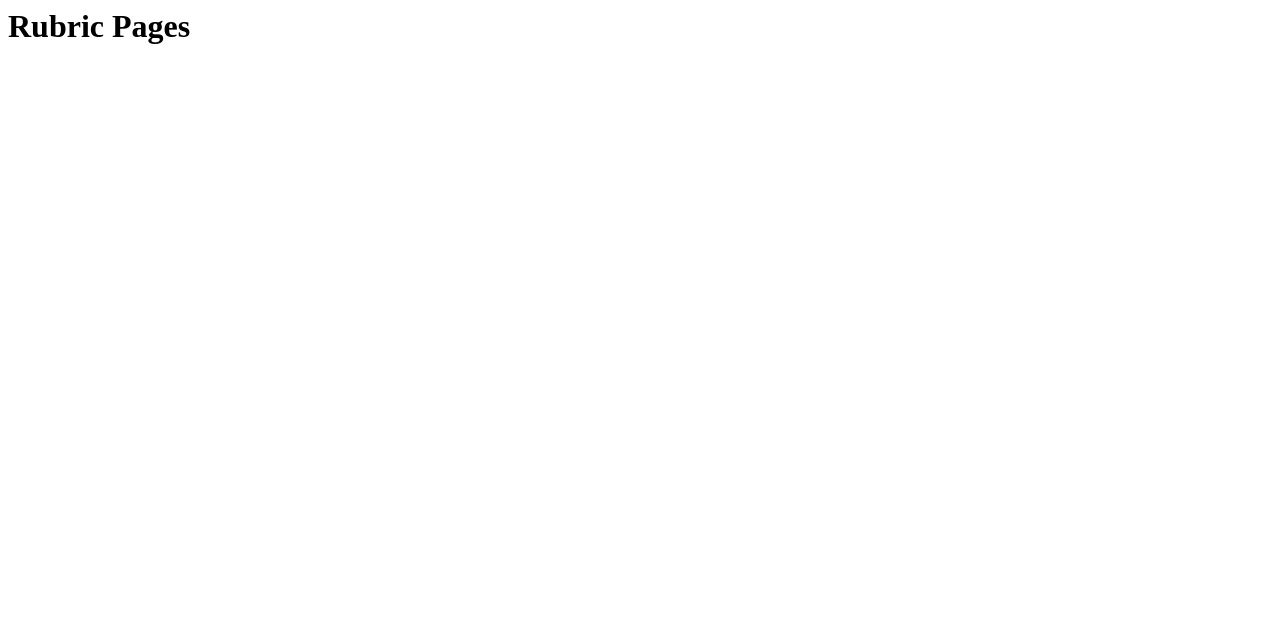
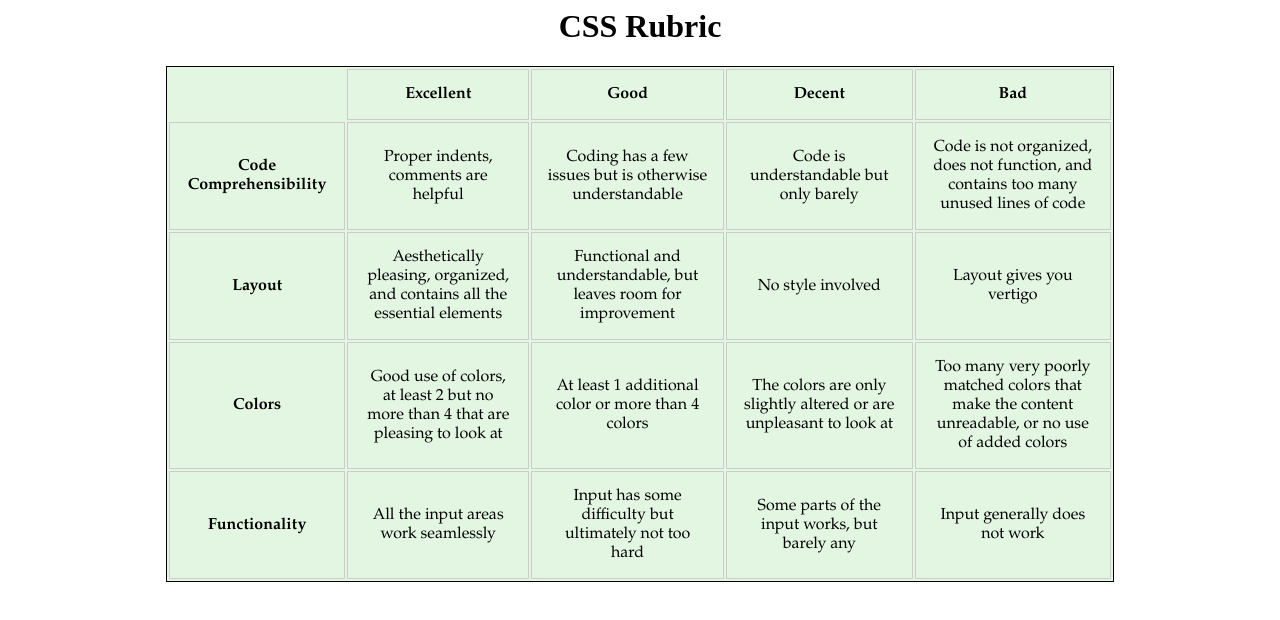
Before and after one commit to Casady-ComSci-WebDesign/Casady-ComSci-WebDesign.github.io, a plain HTML site: page index.html in a window 1280 px wide. Drawn offline with Linux system fonts and the light colour scheme.

Commit message:
Add files via upload

```diff
--- a/index.html
+++ b/index.html
@@ -1,9 +1,51 @@
 <html>
-  <title>
-    Rubric Pages
-  </title>
+  <head>
+    <title>  CSS Rubric  </title>
+    <style type="text/css">
+      td, th { border: 1px solid #CCC; text-align: center; padding: 15px;}
+      table {border: 1px solid black; width: 75%; empty-cells: hide; background-color: #E2F6E2; font-family: Garamond}
+    </style>
+  </head>
 
   <body>
-    <h1> Rubric Pages </h1>
+    <h1><center> CSS Rubric </center></h1>
+    <table align="center">
+      <tr>
+        <th> </th>
+        <th> Excellent </th>
+        <th> Good </th>
+        <th> Decent </th>
+        <th> Bad </th>
+      </tr>
+      <tr>
+        <td> <strong>Code Comprehensibility</strong> </td>
+        <td> Proper indents, comments are helpful </td>
+        <td> Coding has a few issues but is otherwise understandable </td>
+        <td> Code is understandable but only barely </td>
+        <td> Code is not organized, does not function, and contains too many unused lines of code </td>
+      </tr>
+      <tr>
+        <td> <strong>Layout</strong> </td>
+        <td> Aesthetically pleasing, organized, and contains all the essential elements </td>
+        <td> Functional and understandable, but leaves room for improvement </td>
+        <td> No style involved </td>
+        <td> Layout gives you vertigo </td>
+      </tr>
+      <tr>
+        <td> <strong>Colors</strong> </td>
+        <td> Good use of colors, at least 2 but no more than 4 that are pleasing to look at  </td>
+        <td> At least 1 additional color or more than 4 colors </td>
+        <td> The colors are only slightly altered or are unpleasant to look at </td>
+        <td> Too many very poorly matched colors that make the content unreadable,
+           or no use of added colors </td>
+      </tr>
+      <tr>
+        <td> <strong>Functionality</strong> </td>
+        <td> All the input areas work seamlessly </td>
+        <td> Input has some difficulty but ultimately not too hard </td>
+        <td> Some parts of the input works, but barely any </td>
+        <td> Input generally does not work </td>
+      </tr>
+    </table>
   </body>
 </html>
```
